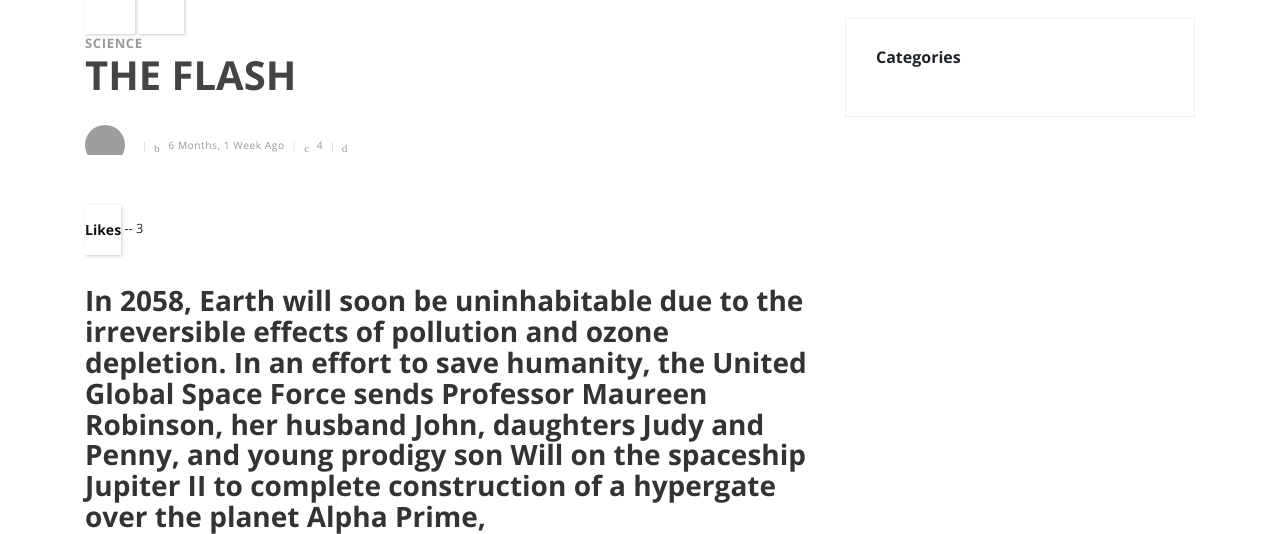
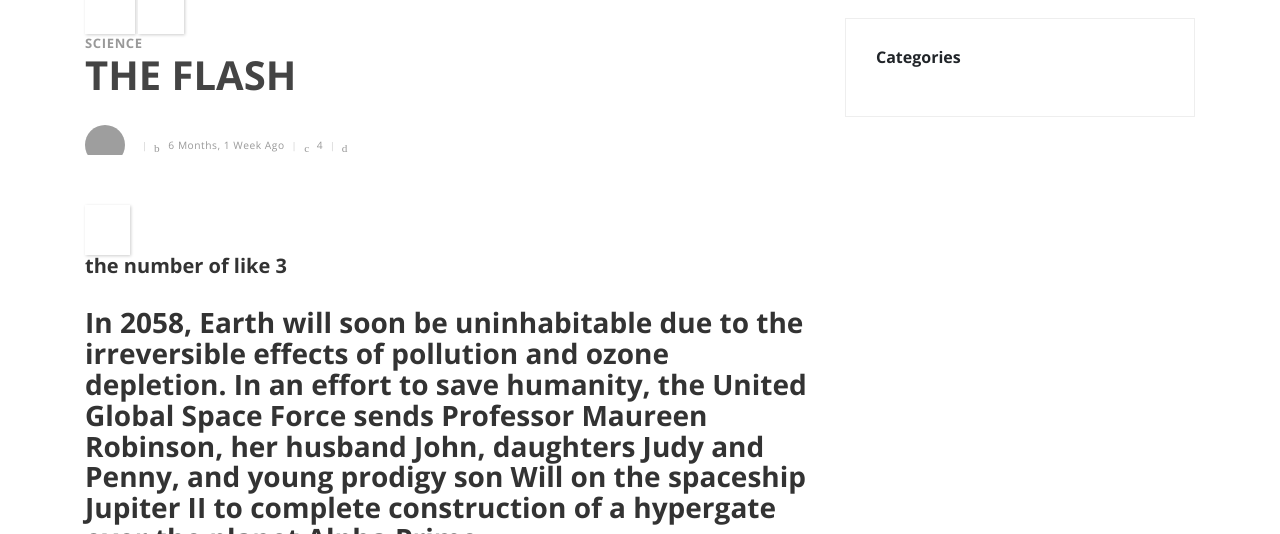
Before and after one commit to samirpatil2000/spectrum, a Django app: page /post/6/ in a window 1280 px wide. Shown: the part 493-1027 px from the top of the page. Run offline with Django 3.2, Linux system fonts and the light colour scheme; a user stored in the database is signed in; data comes from the database, SQL or seed files in the repository; both versions use the stored data as it was after the commit; some libraries are stand-ins or nearby versions; some web fonts are replaced; grey boxes are pictures that could not be loaded.

Commit message:
like and unlike is set

```diff
--- a/post_food/views.py
+++ b/post_food/views.py
@@ -119,16 +119,27 @@
     }
     return render(request,'post_food/blog.html' , context)
 
+
+# this is post detail view
 def post(request ,id):
     category_count = get_category_count()
     post=get_object_or_404(Post,id=id)
-    like_fun=get_object_or_404(Post,id=id)
-    likes=like_fun.number_of_likes()  # function calling from models.py
+
+    like_fun = get_object_or_404(Post, id=id)
+    likes = like_fun.number_of_likes()     # function calling from models.py
+
+    liked=False
+
+    if like_fun.likes.filter(id=request.user.id).exists():
+        liked=True
     latest = Post.objects.order_by('-date_posted')[0:3]
 
+    if request.user.is_authenticated :  # this is for view
+        # and only authenticated user can view or like the post
+        PostView.objects.get_or_create(user=request.user,post=post)
 
-    if request.user.is_authenticated :
-      PostView.objects.get_or_create(user=request.user,post=post)
+
+
 
 
     # form=CommentForm(request.POST or None)
@@ -145,6 +156,7 @@
         'post':post,
         'category_count': category_count,
         'likes':likes ,
+        'liked':liked,
     }
 
 
@@ -233,7 +245,14 @@
             return True
 
 
+@login_required   #if user is authentic then you can like it
 def likepost(request,pk):
     post=get_object_or_404(Post,id=request.GET.get('post_id'))
-    post.likes.add(request.user)
+    liked=False
+    if post.likes.filter(id=request.user.id).exists():   # if user double clicked on the like button then remove it
+        post.likes.remove(request.user)
+        liked=False
+    else:
+        post.likes.add(request.user)
+        liked=True      # this is for showing the user
     return HttpResponseRedirect(reverse('post-details',args=[str(pk)]))
--- a/templates/post_food/post_detail.html
+++ b/templates/post_food/post_detail.html
@@ -56,11 +56,23 @@
                   </div>
                 </div>
                 <div class="post-body">
-                    <form action="{% url 'like_post' post.pk %}" >
-                        <button type="submit" name="post_id" value="{{ post.id }}" class="btn btn-primary btn-sm">
-                            Likes
-                        </button>  -- {{ likes }}
-                    </form>
+                    {% if user.is_authenticated %}
+                            {% if liked %}
+                                <form action="{% url 'like_post' post.pk %}" >
+                                    <button type="submit" name="post_id" value="{{ post.id }}" class="btn btn-danger btn-sm">
+                                        Unlike
+                                    </button>
+                                </form>
+                            {% else %}
+                                <form action="{% url 'like_post' post.pk %}" >
+                                    <button type="submit" name="post_id" value="{{ post.id }}" class="btn btn-primary btn-sm">
+                                        Likes
+                                    </button>
+                                </form>
+                            {% endif %}
+                    {% endif %}
+                    <h5> the number of like {{ likes }}</h5>
+
 
                     <p>
                     <h5>{{ post.content|safe}}</h5>
```
Also changed, not shown: db.sqlite3, post_food/migrations/0003_auto_20200926_1341.py (added).
